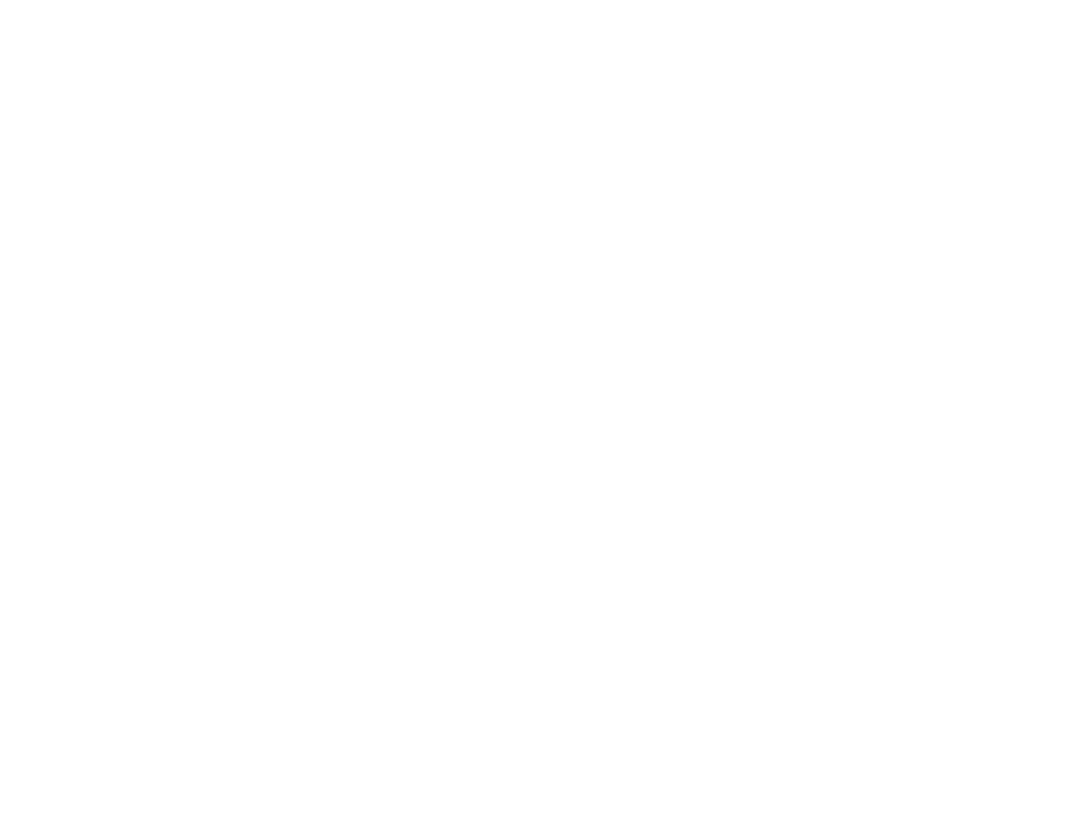
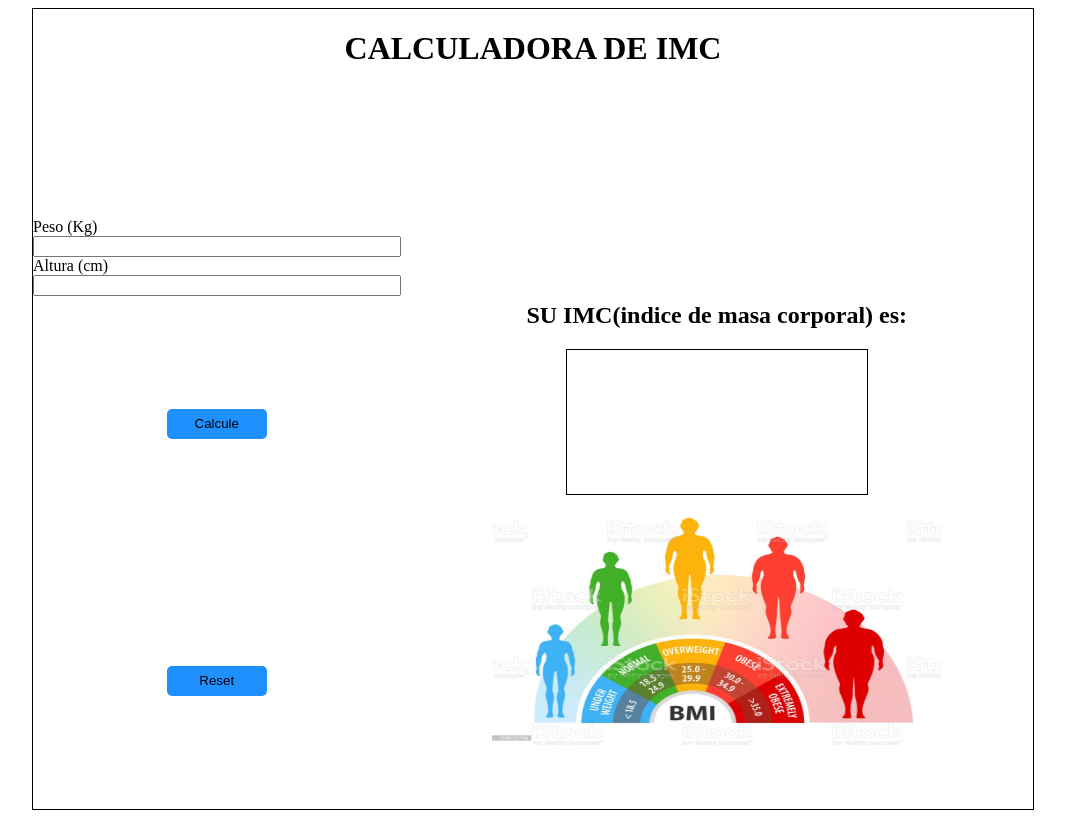
Before and after one commit to mateo-orozco/calculadora-BMI-IMC, a plain HTML site: page index.html in a window 1280 px wide. Shown: the whole page, without its empty margins (107-1172 px from the left). Drawn offline with Linux system fonts and the light colour scheme.

Commit message:
se completa funcionalidad de la calculadora

```diff
--- a/index.html
+++ b/index.html
@@ -8,6 +8,27 @@
     <title>Document</title>
 </head>
 <body>
+    <div class="container">
+        <h1> CALCULADORA DE IMC</h1>
+        <div class="container_left">
+
+            <label for="peso"> Peso (Kg)</label>
+            <input type="number" id="peso">
+
+            <label for="altura"> Altura (cm)</label>
+            <input type="number" id="altura">
+            <button id="calc"> Calcule </button>
+            <button id="reset"> Reset </button>
+
+        </div>
+        <div class="container_right">
+            <h2>SU IMC(indice de masa corporal) es:</h2>
+            <div id="imc"> </div>
+            <img src="./image.jpg" alt="" width="450" height="250">
+        </div>
+
+
+    </div>
     <script src="./main.js"></script>
 </body>
 </html>
--- a/main.js
+++ b/main.js
@@ -0,0 +1,48 @@
+let calc = document.getElementById("calc");
+calc.addEventListener("click", calculaIMC);
+
+let reset =document.getElementById("reset")
+reset.addEventListener("click",reinicio)
+
+function calculaIMC() {
+    let w = document.getElementById("peso").value;
+    let h = document.getElementById("altura").value;
+    if (w==0) alert("Ingrese el peso");
+    let IMC;
+    if (h>=35 && h<=300) {
+        IMC = w/(h/100)**2
+    } else {
+        if (h>=0.35 && h<=3) {
+            IMC = w/h**2
+        } else {
+            alert("ingrese una altura correcta")
+        }
+    }
+    document.getElementById("imc").innerHTML = `<h2>${IMC.toFixed(2)}</h2>`
+    if (IMC<18.5) {
+        document.getElementById("imc").style.backgroundColor ="dodgerblue"
+    } else {
+        if (IMC>=18.5 && IMC<25) {
+            document.getElementById("imc").style.backgroundColor ="lime"
+        } else {
+            if (IMC>=25 && IMC<30) {
+                document.getElementById("imc").style.backgroundColor ="yellow"
+            } else {
+                if (IMC>=30 && IMC<35) {
+                    document.getElementById("imc").style.backgroundColor ="rgb(255, 170, 0)"
+                } else{
+                    document.getElementById("imc").style.backgroundColor ="red"
+                }
+            }
+        }
+
+    }
+}
+
+function reinicio(){
+    document.getElementById("peso").value = null;
+    document.getElementById("altura").value = null;
+    document.getElementById("imc").innerHTML = ``;
+    document.getElementById("imc").style.backgroundColor = "#fff";
+
+}
--- a/style.css
+++ b/style.css
@@ -0,0 +1,63 @@
+*{
+    box-sizing: border-boxs;
+}
+.container{
+    width: 1000px;
+    height: 800px;
+    border:solid 1px;
+    display: grid;
+    grid-template-areas: "top top"
+                            "left right";
+    margin: auto;
+
+}
+h1{
+    text-align: center;
+    grid-area: top;
+}
+input::-webkit-outer-spin-button,input::-webkit-inner-spin-button{
+    -webkit-appearance: none;
+    margin: 0;
+}
+.container_left{
+    display: flex;
+    flex-direction: column;
+    grid-area: left;
+}
+#farenheit{
+    width: 80px;
+    height: 80px;
+}
+#imc{
+    width: 300px;
+    height: 120px;
+    border: solid 1px;
+    text-align: center;
+    padding-top: 1.5rem;
+
+}
+.container_right{
+    grid-area: right;
+    display: flex;
+    flex-flow: column;
+    justify-content: center;
+    align-items: center;
+}
+#calc{
+    width: 100px;
+    height: 30px;
+    display: block;
+    margin: auto;
+    background-color: dodgerblue;
+    border-radius: 5px  ;
+    border: none;
+}
+#reset{
+    width: 100px;
+    height: 30px;
+    display: block;
+    margin: auto;
+    background-color: dodgerblue;
+    border-radius: 5px  ;
+    border: none;
+}
```
Also changed, not shown: image.jpg (added).
